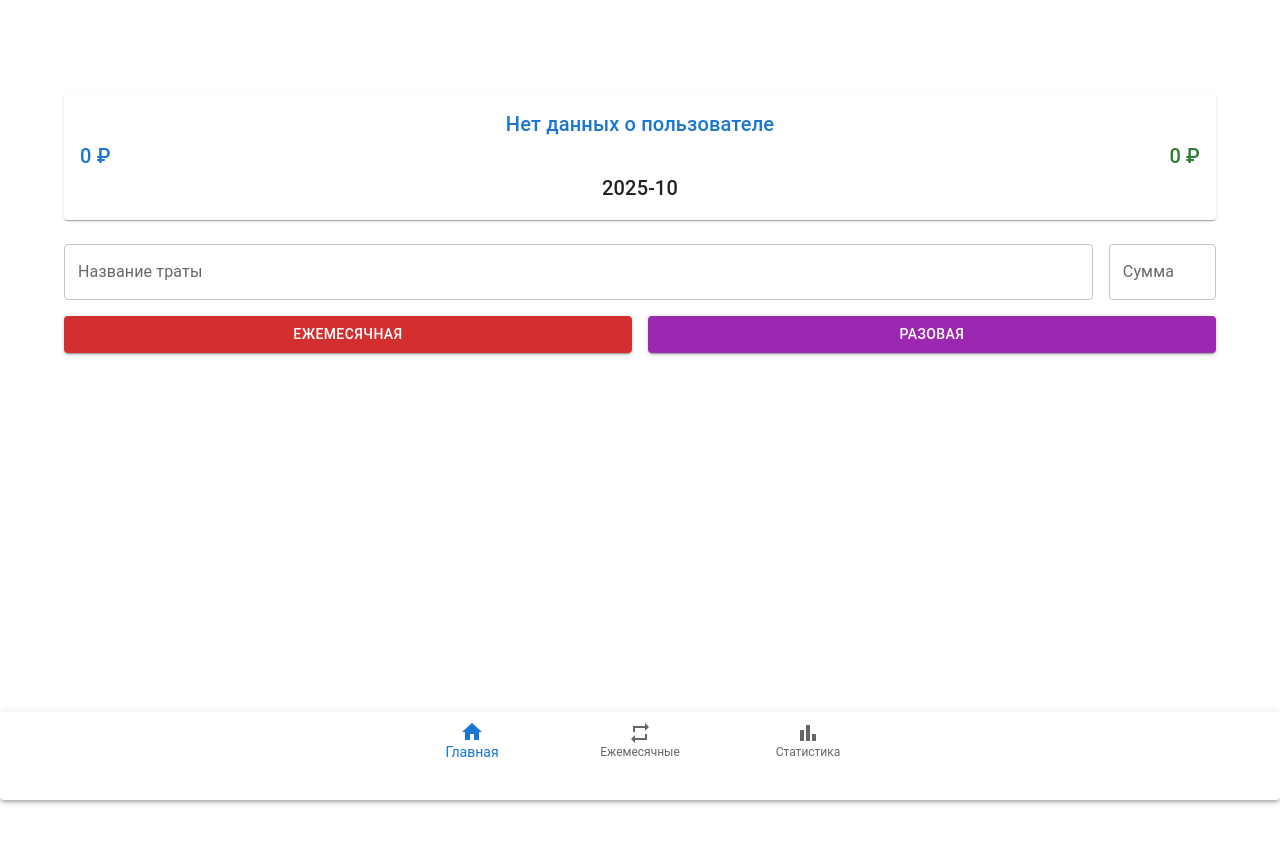
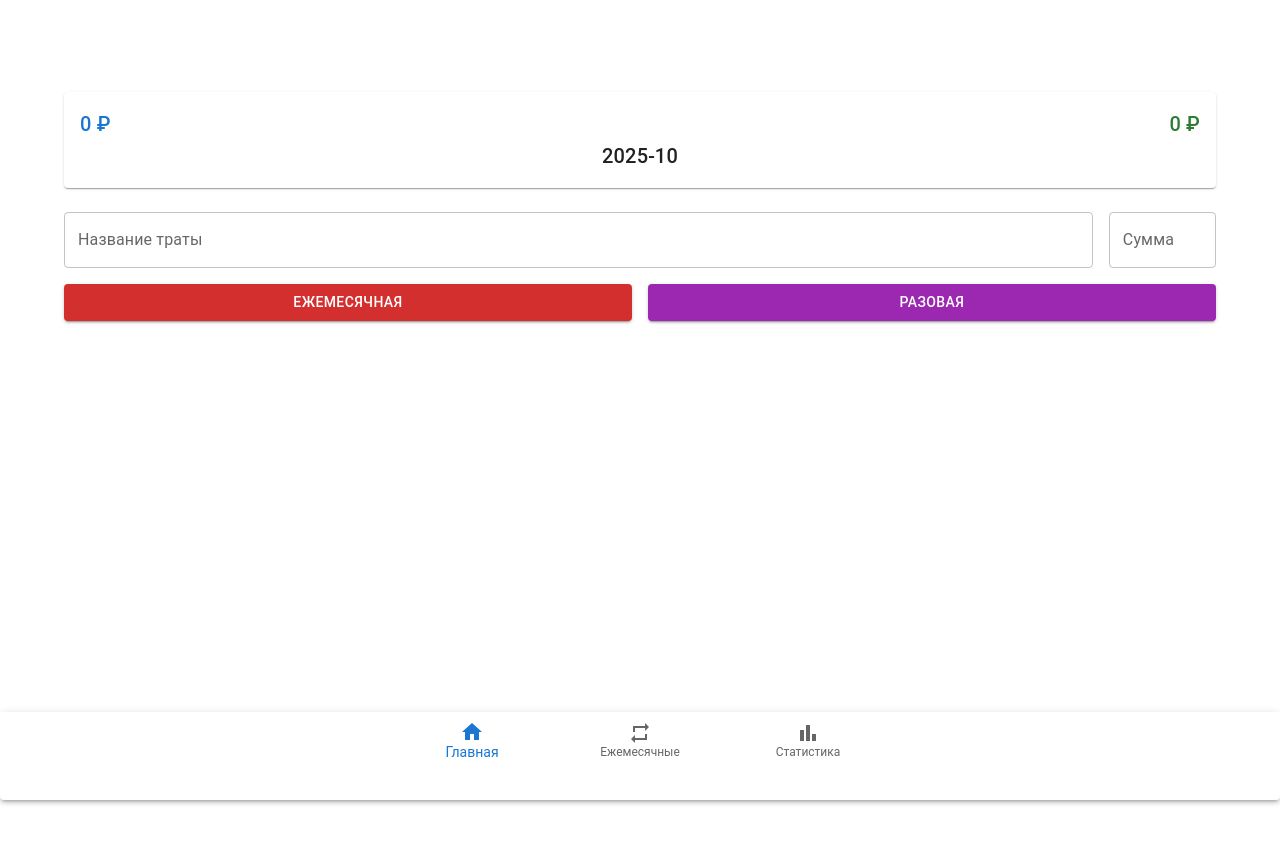
Before and after one commit to Domadetronix/Financial-app, a React (Vite) app: page / in a window 1280 px wide. Shown: the top 844 px of the page. Built offline with nearby package versions, Linux system fonts and the light colour scheme.

Commit message:
fix: remove user

```diff
--- a/src/components/Header.tsx
+++ b/src/components/Header.tsx
@@ -16,7 +16,8 @@ export const Header: React.FC<Props> = ({
   onMonthClick,
   onIncomeClick
 }) => {
-  const user = window.Telegram?.WebApp?.initDataUnsafe?.user;
+  // const tg = window.Telegram?.WebApp;
+  // const user = tg?.initDataUnsafe?.user;
   return (
     <Paper
       sx={{
@@ -28,9 +29,9 @@ export const Header: React.FC<Props> = ({
         mb: 3
       }}
     >
-      <Typography variant="h6" color="primary" sx={{ cursor: 'pointer' }}>
+      {/* <Typography variant="h6" color="primary" sx={{ cursor: 'pointer' }}>
         {user ? user.username : 'Нет данных о пользователе'}
-      </Typography>
+      </Typography> */}
       <Box
         sx={{
           width: '100%',
```
